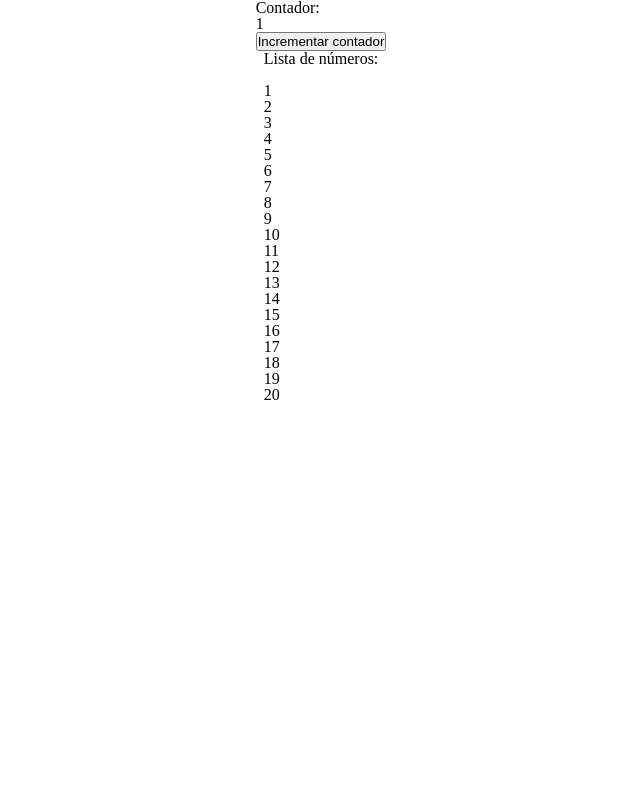
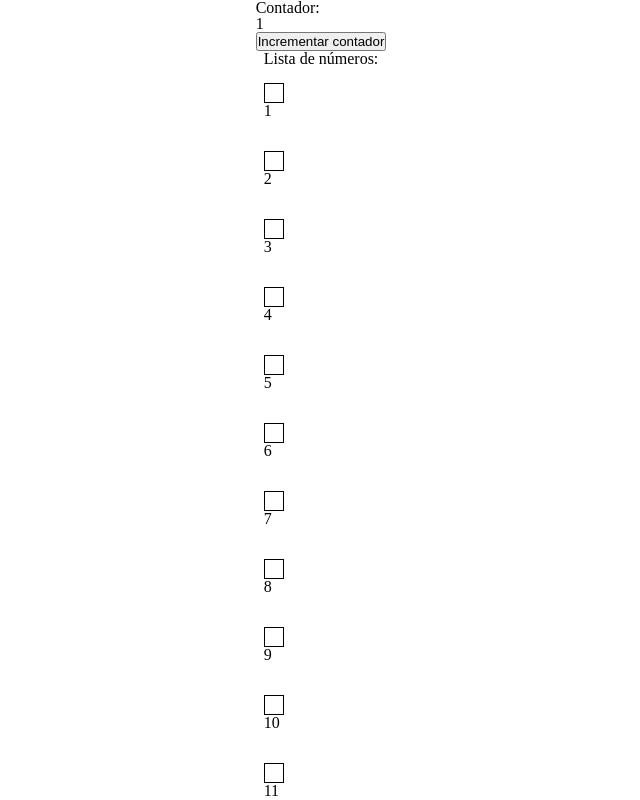
Before and after one commit to LuisEduardo20/americanas-ada_react-II, a React (Create React App) app: page / in a window 1280 px wide. Both pictures are taken after a click on the button "Incrementar contador". Shown: the top 800 px of the page, without its empty margins (319-959 px from the left). Built offline with nearby package versions, Linux system fonts and the light colour scheme.

Commit message:
feat: add checkbox and spacer

```diff
--- a/src/App.tsx
+++ b/src/App.tsx
@@ -1,7 +1,7 @@
 import React, { useState } from "react";
 
 import { Button } from "./components";
-import NumbersList from "./components/NumbersList";
+import NumbersList from "./components/ListView";
 
 import "./styles/app.css";
 
--- /dev/null
+++ b/src/components/ListView/Task/index.tsx
@@ -0,0 +1,30 @@
+import React, { useState } from "react";
+
+import * as S from "../styles";
+import Spacer from "../../Spacer";
+
+type Props = {
+  listNumber: number;
+};
+
+const Task = ({ listNumber }: Props) => {
+  const [checked, setChecked] = useState(false);
+
+  const handleChangeCheck = () => setChecked((oldValue) => !oldValue);
+
+  return (
+    <>
+      <li>
+        <S.StyledCheckbox
+          checked={checked}
+          onClick={handleChangeCheck}
+        />
+        <p>{listNumber}</p>
+      </li>
+
+      <Spacer height={2} />
+    </>
+  );
+};
+
+export default Task;
--- a/src/components/NumbersList/index.tsx
+++ b/src/components/ListView/index.tsx
@@ -1,13 +1,14 @@
 import React from "react";
 
 import "./styles.css";
+import Task from "./Task";
 
 type Props = {
   count: number;
   list: number[];
 };
 
-const NumbersList = ({ count, list }: Props) => {
+const ListView = ({ count, list }: Props) => {
   return (
     <section className='numbers-list'>
       <h3>Lista de números:</h3>
@@ -15,7 +16,7 @@ const NumbersList = ({ count, list }: Props) => {
       {count % 2 !== 0 && (
         <ul>
           {list.map((number) => (
-            <li>{number}</li>
+            <Task listNumber={number} />
           ))}
         </ul>
       )}
@@ -23,4 +24,4 @@ const NumbersList = ({ count, list }: Props) => {
   );
 };
 
-export default NumbersList;
+export default ListView;
--- /dev/null
+++ b/src/components/ListView/styles.ts
@@ -0,0 +1,10 @@
+import styled from "styled-components";
+
+export const StyledCheckbox = styled.div<{ checked: boolean }>`
+  width: 20px;
+  height: 20px;
+  border: 1px solid black;
+
+  background-color: ${({ checked }) =>
+    checked ? "green" : "transparend"};
+`;
--- /dev/null
+++ b/src/components/Spacer/index.tsx
@@ -0,0 +1,15 @@
+import React from "react";
+
+import * as S from "./styles";
+
+type Props = {
+  flex?: number;
+  height?: number;
+  width?: number;
+};
+
+const Spacer = ({ height, width, flex }: Props) => {
+  return <S.StyledSpacer height={height} width={width} flex={flex} />;
+};
+
+export default Spacer;
--- /dev/null
+++ b/src/components/Spacer/styles.ts
@@ -0,0 +1,13 @@
+import styled from "styled-components";
+
+type SpacerProps = {
+  flex?: number;
+  height?: number;
+  width?: number;
+};
+
+export const StyledSpacer = styled.div<SpacerProps>`
+  height: ${(props) => props.height && `${props.height}rem`};
+  width: ${(props) => props.width && `${props.width}rem`};
+  flex: ${(props) => props.flex};
+`;
--- a/src/components/index.ts
+++ b/src/components/index.ts
@@ -1,2 +1,2 @@
 export { default as Button } from "./Button";
-export { default as NumberList } from "./NumbersList";
+export { default as NumberList } from "./ListView";
```
Also changed, not shown: src/components/ListView/styles.css (renamed from src/components/NumbersList/styles.css).
